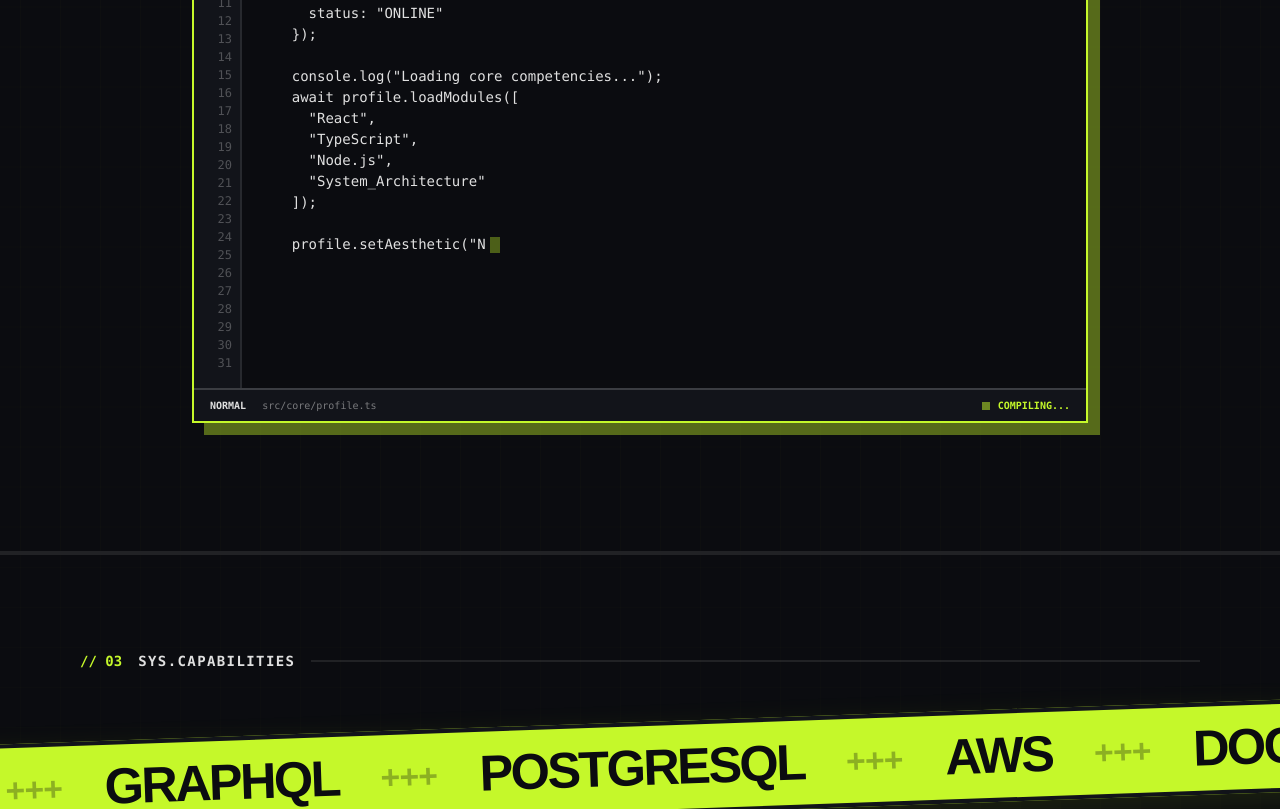
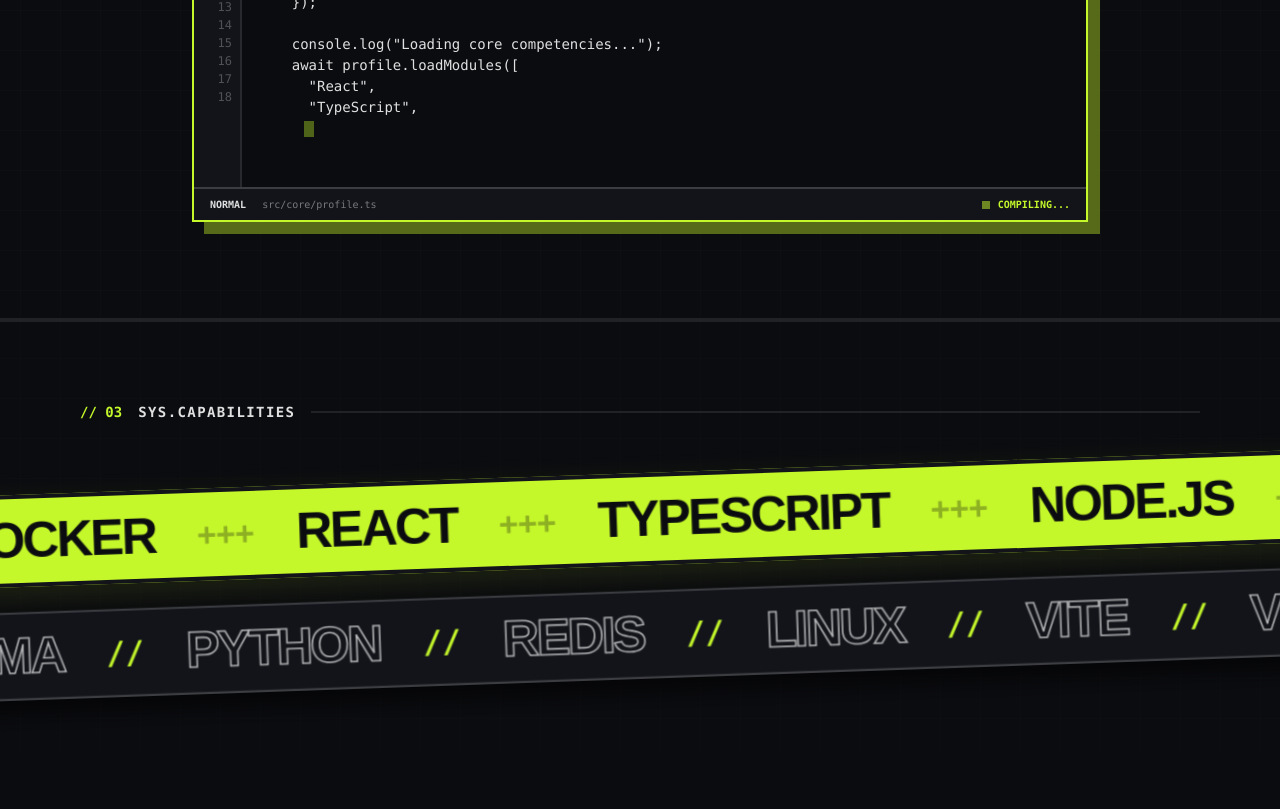
Before and after one commit to Davies70/portfolio_v2, a React (Vite) app: page / in a window 1280 px wide. Shown: the part 1220-2029 px from the top of the page. Built offline with nearby package versions, Linux system fonts and the light colour scheme; the HTML template or start-up script is replaced by a standard one; a web font is replaced by a local one.

Commit message:
feat: update layout and animations across components for improved user experience

```diff
--- a/src/components/AboutSection.tsx
+++ b/src/components/AboutSection.tsx
@@ -6,7 +6,7 @@
   return (
     <section
       id="about"
-      className="relative py-20 md:py-32 bg-portfolio-bg border-t-2 border-b-2 border-portfolio-fg/10 overflow-hidden"
+      className="relative py-16 md:py-24 bg-portfolio-bg border-t-2 border-b-2 border-portfolio-fg/10 overflow-hidden"
     >
       {/* Cyber Grid Background */}
       <div className="absolute inset-0 noise opacity-30 pointer-events-none" />
@@ -14,7 +14,7 @@
       <div className="container mx-auto px-6 md:px-20 relative z-10">
         <div className="max-w-6xl mx-auto">
           {/* Neo-Brutalist Section Header */}
-          <div className="mb-10 md:mb-16">
+          <div className="mb-10 md:mb-12">
             <div className="flex items-center gap-4 mb-6">
               <span className="text-portfolio-accent font-mono font-bold text-sm">
                 {"// 05"}
--- a/src/components/CodeShowcase.tsx
+++ b/src/components/CodeShowcase.tsx
@@ -1,4 +1,4 @@
-import React, { useRef, useState, useEffect } from "react";
+import React, { useEffect, useRef, useState } from "react";
 import { motion, useInView, useReducedMotion } from "motion/react";
 
 const CODE_SNIPPET = `// SYSTEM BOOT SEQUENCE INITIATED...
@@ -34,7 +34,8 @@
 
 export const CodeShowcase: React.FC = () => {
   const containerRef = useRef<HTMLElement>(null);
-  const textRef = useRef<HTMLDivElement>(null);
+  const editorScrollRef = useRef<HTMLDivElement>(null);
+  const hasTypedRef = useRef(false);
 
   const isInView = useInView(containerRef, { amount: 0.3, once: true });
   const shouldReduceMotion = useReducedMotion();
@@ -43,39 +44,47 @@
   const [isTyping, setIsTyping] = useState(false);
 
   useEffect(() => {
-    if (isInView) {
-      if (shouldReduceMotion) {
-        setDisplayedCode(CODE_SNIPPET);
-        setIsTyping(false);
-        return;
-      }
+    if (!isInView || hasTypedRef.current) return;
 
+    hasTypedRef.current = true;
+    setDisplayedCode("");
     setIsTyping(true);
+
     let currentIndex = 0;
+    const typingDelay = shouldReduceMotion ? 5 : 18;
+    const typingInterval = window.setInterval(() => {
+      currentIndex += 1;
+      setDisplayedCode(CODE_SNIPPET.slice(0, currentIndex));
 
-      const typingInterval = setInterval(() => {
-        if (currentIndex < CODE_SNIPPET.length) {
-          setDisplayedCode(CODE_SNIPPET.slice(0, currentIndex + 1));
-          currentIndex++;
-        } else {
-          clearInterval(typingInterval);
+      if (currentIndex >= CODE_SNIPPET.length) {
+        window.clearInterval(typingInterval);
         setIsTyping(false);
       }
-      }, 15);
+    }, typingDelay);
 
-      return () => clearInterval(typingInterval);
-    }
+    return () => window.clearInterval(typingInterval);
   }, [isInView, shouldReduceMotion]);
 
-  // THE FIX: We calculate the total lines of the FINAL snippet, not the displayed snippet.
-  // We also add 1 extra line for visual padding at the bottom.
-  const totalLines = CODE_SNIPPET.split("\n").length;
-  const lineNumbers = Array.from({ length: totalLines + 1 }, (_, i) => i + 1);
+  useEffect(() => {
+    const editor = editorScrollRef.current;
+    if (!editor) return;
+
+    if (editor.scrollHeight > editor.clientHeight) {
+      editor.scrollTop = editor.scrollHeight - editor.clientHeight;
+    }
+  }, [displayedCode]);
+
+  const visibleLineCount = Math.max(1, displayedCode.split("\n").length);
+  const lineNumbers = Array.from(
+    { length: visibleLineCount + 1 },
+    (_, i) => i + 1,
+  );
 
   return (
     <section
+      id="code"
       ref={containerRef}
-      className="relative py-20 md:py-32 bg-portfolio-bg border-t-2 border-b-2 border-portfolio-fg/10 overflow-hidden"
+      className="relative py-16 md:py-24 bg-portfolio-bg border-t-2 border-b-2 border-portfolio-fg/10 overflow-hidden"
     >
       <div className="absolute inset-0 noise opacity-40 pointer-events-none" />
 
@@ -97,10 +106,10 @@
           </div>
 
           <div
-            className="bg-portfolio-surface border-2 border-portfolio-accent flex flex-col relative group transition-all duration-300"
+            className="bg-portfolio-surface border-2 border-portfolio-accent flex h-[360px] sm:h-[430px] md:h-[500px] flex-col relative group transition-all duration-300"
             style={{ boxShadow: "12px 12px 0px rgba(197, 248, 42, 0.4)" }}
           >
-            <div className="bg-portfolio-accent px-4 py-2 sm:py-3 flex justify-between items-center border-b-2 border-portfolio-accent">
+            <div className="bg-portfolio-accent px-4 py-2 sm:py-3 flex shrink-0 justify-between items-center border-b-2 border-portfolio-accent">
               <div className="flex items-center gap-3">
                 <svg
                   width="14"
@@ -125,8 +134,11 @@
               </div>
             </div>
 
-            {/* Added overflow-hidden to prevent any micro-shifts */}
-            <div className="flex relative bg-portfolio-bg overflow-hidden">
+            <div className="min-h-0 flex-1 relative bg-portfolio-bg overflow-hidden">
+              <div
+                ref={editorScrollRef}
+                className="flex h-full overflow-auto custom-scrollbar"
+              >
                 <div className="w-10 sm:w-12 bg-portfolio-surface border-r-2 border-portfolio-fg/10 flex flex-col items-end py-4 px-2 select-none shrink-0">
                   {lineNumbers.map((num) => (
                     <span
@@ -138,10 +150,11 @@
                   ))}
                 </div>
 
-              <div ref={textRef} className="p-4 overflow-x-auto w-full">
-                {/* Fixed line-height matches the line numbers exactly */}
+                <div className="min-w-max p-4">
                   <pre className="font-mono text-[10px] sm:text-sm text-portfolio-fg m-0">
                     <code style={{ lineHeight: "1.5em" }}>
+                      {(isInView || displayedCode) && (
+                        <>
                           {displayedCode}
                           <motion.span
                             animate={
@@ -156,12 +169,15 @@
                             }}
                             className="inline-block w-2 sm:w-2.5 h-3 sm:h-4 bg-portfolio-accent ml-1 align-middle"
                           />
+                        </>
+                      )}
                     </code>
                   </pre>
                 </div>
               </div>
+            </div>
 
-            <div className="border-t-2 border-portfolio-fg/20 px-4 py-2 flex justify-between items-center bg-portfolio-surface">
+            <div className="border-t-2 border-portfolio-fg/20 px-4 py-2 flex shrink-0 justify-between items-center bg-portfolio-surface">
               <div className="flex items-center gap-4">
                 <span className="text-portfolio-fg font-mono text-[9px] sm:text-[10px] uppercase font-bold">
                   NORMAL
--- a/src/components/HeroSection.tsx
+++ b/src/components/HeroSection.tsx
@@ -38,9 +38,9 @@
   const shouldReduceMotion = useReducedMotion();
 
   const handleScrollDown = () => {
-    const projectsSection = document.getElementById("work");
-    if (projectsSection) {
-      projectsSection.scrollIntoView({ behavior: "smooth", block: "start" });
+    const codeSection = document.getElementById("code");
+    if (codeSection) {
+      codeSection.scrollIntoView({ behavior: "smooth", block: "start" });
     } else {
       window.scrollBy({ top: window.innerHeight, left: 0, behavior: "smooth" });
     }
--- a/src/components/Navbar.tsx
+++ b/src/components/Navbar.tsx
@@ -9,7 +9,10 @@
 
   useEffect(() => {
     const handleScroll = () => {
-      setIsScrolled(window.scrollY > 50);
+      const nextIsScrolled = window.scrollY > 50;
+      setIsScrolled((current) =>
+        current === nextIsScrolled ? current : nextIsScrolled,
+      );
     };
     handleScroll();
     window.addEventListener("scroll", handleScroll, { passive: true });
--- a/src/components/ProjectStack.tsx
+++ b/src/components/ProjectStack.tsx
@@ -1,5 +1,11 @@
 import React, { useRef, useState } from "react";
-import { motion, useScroll, useTransform, AnimatePresence } from "motion/react";
+import {
+  motion,
+  useScroll,
+  useSpring,
+  useTransform,
+  AnimatePresence,
+} from "motion/react";
 import { ArchitectureToggle, SystemArchitecture } from "./ArchitectureToggle";
 import { projects, Project } from "../lib/data";
 
@@ -7,12 +13,12 @@
   return (
     <section
       id="work"
-      className="relative py-16 md:py-24 lg:py-32"
+      className="relative py-14 md:py-20 lg:py-24"
       style={{ backgroundColor: "var(--portfolio-bg)" }}
     >
       <div className="container mx-auto px-6 md:px-12 lg:px-20">
         {/* Fixed Section Header - Removed conflicting margins */}
-        <div className="mb-12 lg:mb-20">
+        <div className="mb-10 lg:mb-14">
           <div className="flex items-center gap-4 mb-4 lg:mb-6">
             <span className="text-portfolio-accent font-mono font-bold text-sm">
               {"// 04"}
@@ -36,14 +42,14 @@
         </div>
 
         {/* Mobile & Tablet: Standard Vertical List (Hidden on lg+) */}
-        <div className="flex flex-col gap-12 md:gap-16 lg:hidden relative">
+        <div className="flex flex-col gap-10 md:gap-12 lg:hidden relative">
           {projects.map((project, index) => (
             <ProjectCardMobile key={index} project={project} index={index} />
           ))}
         </div>
 
         {/* Desktop: Sticky Stack (Only visible on lg+) */}
-        <div className="hidden lg:block space-y-32 relative">
+        <div className="hidden lg:block space-y-20 relative">
           {projects.map((project, index) => (
             <ProjectCardDesktop key={index} project={project} index={index} />
           ))}
@@ -208,12 +214,18 @@
     offset: ["start end", "end start"],
   });
 
-  const scale = useTransform(scrollYProgress, [0, 0.5, 1], [0.8, 1, 0.95]);
-  const opacity = useTransform(
+  const rawScale = useTransform(scrollYProgress, [0, 0.45, 1], [0.96, 1, 0.98]);
+  const rawOpacity = useTransform(
     scrollYProgress,
-    [0, 0.3, 0.7, 1],
-    [0, 1, 1, 0.5],
+    [0, 0.25, 0.75, 1],
+    [0.75, 1, 1, 0.85],
   );
+  const scale = useSpring(rawScale, { stiffness: 120, damping: 28, mass: 0.5 });
+  const opacity = useSpring(rawOpacity, {
+    stiffness: 120,
+    damping: 30,
+    mass: 0.5,
+  });
 
   return (
     <motion.div
@@ -225,10 +237,10 @@
         className="relative overflow-hidden group bg-portfolio-surface border-2 border-portfolio-fg/20"
         style={{ boxShadow: `12px 12px 0px ${project.color}80` }}
         whileHover={{
-          translate: "-4px -4px",
-          boxShadow: `16px 16px 0px ${project.color}`,
+          translate: "-2px -2px",
+          boxShadow: `14px 14px 0px ${project.color}`,
         }}
-        transition={{ duration: 0.2 }}
+        transition={{ duration: 0.25, ease: "easeOut" }}
       >
         <div className="glass px-8 py-4 border-b-2 border-portfolio-fg/20 flex items-center justify-between relative z-30">
           <div className="flex items-center gap-4">
--- a/src/components/TechStackMarquee.tsx
+++ b/src/components/TechStackMarquee.tsx
@@ -1,5 +1,4 @@
 import React from "react";
-import { motion, useReducedMotion } from "motion/react";
 
 // You can swap these out for the actual technologies you use
 const TOP_ROW = [
@@ -23,19 +22,17 @@
   "VERCEL",
 ];
 
+const TOP_MARQUEE = [...TOP_ROW, ...TOP_ROW, ...TOP_ROW, ...TOP_ROW];
+const BOTTOM_MARQUEE = [
+  ...BOTTOM_ROW,
+  ...BOTTOM_ROW,
+  ...BOTTOM_ROW,
+  ...BOTTOM_ROW,
+];
+
 export const TechStackMarquee: React.FC = () => {
-  const shouldReduceMotion = useReducedMotion();
-  // Duplicating the arrays so the marquee loops seamlessly without resetting
-  const topMarquee = [...TOP_ROW, ...TOP_ROW, ...TOP_ROW, ...TOP_ROW];
-  const bottomMarquee = [
-    ...BOTTOM_ROW,
-    ...BOTTOM_ROW,
-    ...BOTTOM_ROW,
-    ...BOTTOM_ROW,
-  ];
-
   return (
-    <section className="relative py-16 md:py-24 bg-portfolio-bg overflow-hidden flex flex-col gap-4 md:gap-6 border-t-2 border-portfolio-fg/10">
+    <section className="relative py-14 md:py-20 bg-portfolio-bg overflow-hidden flex flex-col gap-4 md:gap-6 border-t-2 border-portfolio-fg/10">
       {/* Background Cyber Grid */}
       <div className="absolute inset-0 noise opacity-30 pointer-events-none" />
 
@@ -58,16 +55,8 @@
           className="relative w-full border-y-4 border-portfolio-surface bg-portfolio-accent py-3 md:py-4 overflow-hidden"
           style={{ boxShadow: "0px 10px 30px rgba(197,248,42,0.1)" }}
         >
-          <motion.div
-            className="flex whitespace-nowrap items-center w-max"
-            animate={shouldReduceMotion ? { x: "0%" } : { x: ["0%", "-25%"] }}
-            transition={
-              shouldReduceMotion
-                ? { duration: 0 }
-                : { duration: 15, repeat: Infinity, ease: "linear" }
-            }
-          >
-            {topMarquee.map((tech, index) => (
+          <div className="marquee-track marquee-forward flex whitespace-nowrap items-center w-max will-change-transform">
+            {TOP_MARQUEE.map((tech, index) => (
               <div key={`top-${index}`} className="flex items-center">
                 <span className="font-clash text-portfolio-bg text-3xl md:text-5xl font-black uppercase tracking-tighter px-6 md:px-10">
                   {tech}
@@ -77,7 +66,7 @@
                 </span>
               </div>
             ))}
-          </motion.div>
+          </div>
         </div>
 
         {/* --- BOTTOM TICKER (Dark Terminal Style) --- */}
@@ -85,16 +74,8 @@
           className="relative w-full border-y-2 border-portfolio-fg/20 bg-portfolio-surface py-3 md:py-4 overflow-hidden"
           style={{ boxShadow: "0px 10px 30px rgba(0,0,0,0.8)" }}
         >
-          <motion.div
-            className="flex whitespace-nowrap items-center w-max"
-            animate={shouldReduceMotion ? { x: "0%" } : { x: ["-25%", "0%"] }}
-            transition={
-              shouldReduceMotion
-                ? { duration: 0 }
-                : { duration: 20, repeat: Infinity, ease: "linear" }
-            }
-          >
-            {bottomMarquee.map((tech, index) => (
+          <div className="marquee-track marquee-reverse flex whitespace-nowrap items-center w-max will-change-transform">
+            {BOTTOM_MARQUEE.map((tech, index) => (
               <div key={`bottom-${index}`} className="flex items-center">
                 {/* Using the text-stroke class we defined in index.css */}
                 <span className="font-clash text-stroke text-portfolio-fg text-3xl md:text-5xl font-black uppercase tracking-tighter px-6 md:px-10 opacity-80">
@@ -105,7 +86,7 @@
                 </span>
               </div>
             ))}
-          </motion.div>
+          </div>
         </div>
       </div>
     </section>
--- a/src/index.css
+++ b/src/index.css
@@ -146,6 +146,7 @@
   .hard-shadow-accent {
     box-shadow: 6px 6px 0 rgba(197, 248, 42, 0.4);
   }
+
 }
 
 @media (prefers-reduced-motion: reduce) {
@@ -160,6 +161,44 @@
     animation-iteration-count: 1 !important;
     scroll-behavior: auto !important;
     transition-duration: 0.001ms !important;
+  }
+}
+
+.marquee-track {
+  animation-duration: var(--marquee-duration, 18s) !important;
+  animation-iteration-count: infinite !important;
+  animation-timing-function: ease-in-out !important;
+  animation-direction: alternate !important;
+  transform: translate3d(0, 0, 0);
+}
+
+.marquee-forward {
+  --marquee-duration: 10s;
+  animation-name: marquee-forward !important;
+}
+
+.marquee-reverse {
+  --marquee-duration: 12s;
+  animation-name: marquee-reverse !important;
+}
+
+@keyframes marquee-forward {
+  from {
+    transform: translate3d(0, 0, 0);
+  }
+
+  to {
+    transform: translate3d(-28%, 0, 0);
+  }
+}
+
+@keyframes marquee-reverse {
+  from {
+    transform: translate3d(-28%, 0, 0);
+  }
+
+  to {
+    transform: translate3d(0, 0, 0);
   }
 }
 
```
Also changed, not shown: src/components/ContactSection.tsx (+5 -45 lines). Lines whose indentation alone changed are shown as unchanged.
